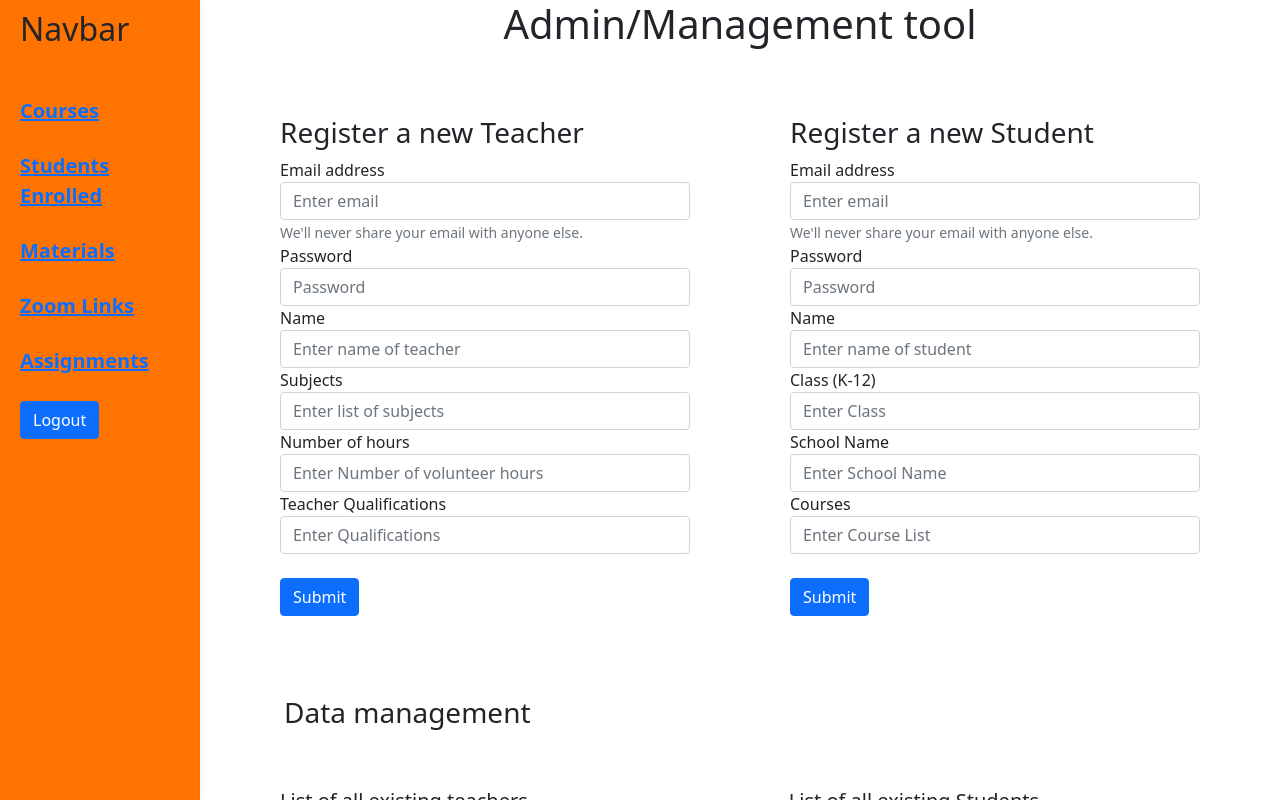
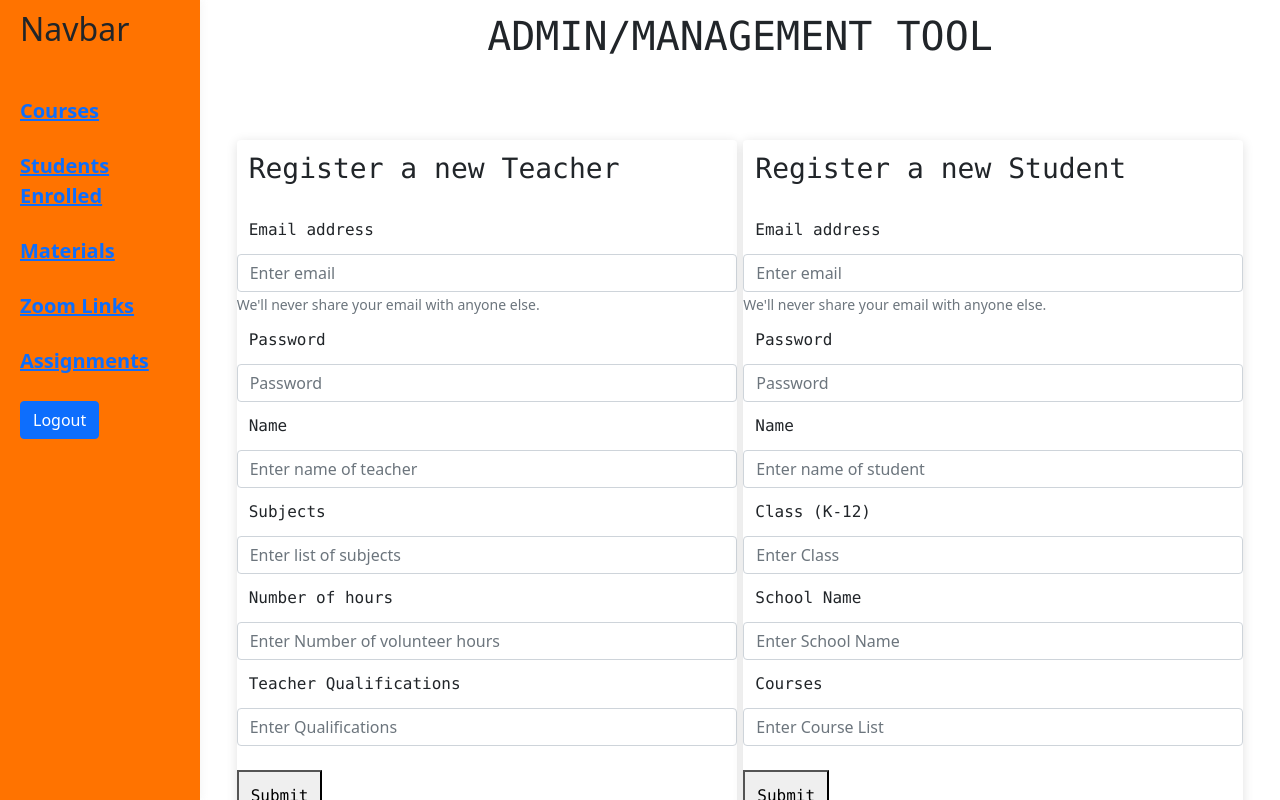
Before and after one commit to Jaydeep-P/E-Learning-Platform, a Next.js app in the folder frontend/: page /admin in a window 1280 px wide. Built offline with nearby package versions, Linux system fonts and the light colour scheme.

Commit message:
Update admin.js

```diff
--- a/frontend/pages/admin.js
+++ b/frontend/pages/admin.js
@@ -74,73 +74,73 @@ export default function Admin() {
 
         <div><TLeftNavbar /></div>
         <div className={styles.content}>
-          <h1>Admin/Management tool</h1>
+          <h1 className= "code">ADMIN/MANAGEMENT TOOL</h1>
 
           <div className={styles.form}>
-          <div className={styles.section}>
-            <h3>Register a new Teacher</h3>
+          <div className="job-listing">
+            <h3 className= "code">Register a new Teacher</h3>
             <form>
               <div class="form-group">
-                <label for="exampleInputEmail1">Email address</label>
+                <label for="exampleInputEmail1" className= "code">Email address</label>
+                <input type="email" class="form-control" id="exampleInputEmail1" aria-describedby="emailHelp" placeholder="Enter email" />
+                <small id="emailHelp" class="form-text text-muted" >We'll never share your email with anyone else.</small>
+              </div>
+              <div class="form-group">
+                <label for="exampleInputPassword1" className= "code">Password</label>
+                <input type="password" class="form-control" id="exampleInputPassword1" placeholder="Password" />
+              </div>
+              <div class="form-group">
+                <label for="exampleInputEmail1" className= "code">Name</label>
+                <input type="email" class="form-control" id="exampleInputEmail1" aria-describedby="emailHelp" placeholder="Enter name of teacher" />
+              </div>
+              <div class="form-group">
+                <label for="exampleInputEmail1" className= "code">Subjects</label>
+                <input type="email" class="form-control" id="exampleInputEmail1" aria-describedby="emailHelp" placeholder="Enter list of subjects" />
+              </div>
+              <div class="form-group">
+                <label for="exampleInputEmail1" className= "code">Number of hours</label>
+                <input type="email" class="form-control" id="exampleInputEmail1" aria-describedby="emailHelp" placeholder="Enter Number of volunteer hours" />
+              </div>
+              <div class="form-group">
+                <label for="exampleInputEmail1" className= "code">Teacher Qualifications</label>
+                <input type="email" class="form-control" id="exampleInputEmail1" aria-describedby="emailHelp" placeholder="Enter Qualifications" />
+              </div>
+              <br/>
+              <button type="submit" class="btn btn-primary" className= "code">Submit</button>
+            </form>
+          </div>
+
+          <div className="job-listing">
+            <h3 className= "code">Register a new Student</h3>
+            <form>
+              <div class="form-group">
+                <label for="exampleInputEmail1" className= "code">Email address</label>
                 <input type="email" class="form-control" id="exampleInputEmail1" aria-describedby="emailHelp" placeholder="Enter email" />
                 <small id="emailHelp" class="form-text text-muted">We'll never share your email with anyone else.</small>
               </div>
               <div class="form-group">
-                <label for="exampleInputPassword1">Password</label>
+                <label for="exampleInputPassword1" className= "code">Password</label>
                 <input type="password" class="form-control" id="exampleInputPassword1" placeholder="Password" />
               </div>
               <div class="form-group">
-                <label for="exampleInputEmail1">Name</label>
-                <input type="email" class="form-control" id="exampleInputEmail1" aria-describedby="emailHelp" placeholder="Enter name of teacher" />
-              </div>
-              <div class="form-group">
-                <label for="exampleInputEmail1">Subjects</label>
-                <input type="email" class="form-control" id="exampleInputEmail1" aria-describedby="emailHelp" placeholder="Enter list of subjects" />
-              </div>
-              <div class="form-group">
-                <label for="exampleInputEmail1">Number of hours</label>
-                <input type="email" class="form-control" id="exampleInputEmail1" aria-describedby="emailHelp" placeholder="Enter Number of volunteer hours" />
-              </div>
-              <div class="form-group">
-                <label for="exampleInputEmail1">Teacher Qualifications</label>
-                <input type="email" class="form-control" id="exampleInputEmail1" aria-describedby="emailHelp" placeholder="Enter Qualifications" />
-              </div>
-              <br/>
-              <button type="submit" class="btn btn-primary">Submit</button>
-            </form>
-          </div>
-
-          <div className={styles.section}>
-            <h3>Register a new Student</h3>
-            <form>
-              <div class="form-group">
-                <label for="exampleInputEmail1">Email address</label>
-                <input type="email" class="form-control" id="exampleInputEmail1" aria-describedby="emailHelp" placeholder="Enter email" />
-                <small id="emailHelp" class="form-text text-muted">We'll never share your email with anyone else.</small>
-              </div>
-              <div class="form-group">
-                <label for="exampleInputPassword1">Password</label>
-                <input type="password" class="form-control" id="exampleInputPassword1" placeholder="Password" />
-              </div>
-              <div class="form-group">
-                <label for="exampleInputEmail1">Name</label>
+                <label for="exampleInputEmail1" className= "code">Name</label>
                 <input type="email" class="form-control" id="exampleInputEmail1" aria-describedby="emailHelp" placeholder="Enter name of student" />
               </div>
               <div class="form-group">
-                <label for="exampleInputEmail1">Class (K-12)</label>
+                <label for="exampleInputEmail1" className= "code">Class (K-12)</label>
                 <input type="email" class="form-control" id="exampleInputEmail1" aria-describedby="emailHelp" placeholder="Enter Class" />
               </div>
               <div class="form-group">
-                <label for="exampleInputEmail1">School Name</label>
+                <label for="exampleInputEmail1" className= "code">School Name</label>
                 <input type="email" class="form-control" id="exampleInputEmail1" aria-describedby="emailHelp" placeholder="Enter School Name" />
               </div>
               <div class="form-group">
-                <label for="exampleInputEmail1">Courses</label>
+                <label for="exampleInputEmail1" className= "code">Courses</label>
                 <input type="email" class="form-control" id="exampleInputEmail1" aria-describedby="emailHelp" placeholder="Enter Course List" />
               </div>
               <br/>
 
-              <button type="submit" class="btn btn-primary">Submit</button>
+              <button type="submit" class="btn btn-primary" className= "code">Submit</button>
             </form>
           </div>
         </div>
@@ -149,8 +149,8 @@ export default function Admin() {
           <h3 className={styles.heading}>Data management</h3>
 
         <div className={styles.form}>
-          <div className={styles.section}>
-            <h5>List of all existing teachers</h5>
+        <div className="job-listing">
+            <h5 className= "code">List of all existing teachers</h5>
             <ul className="list-group">
             {
               teacherList.map((el,i)=>{
@@ -160,8 +160,8 @@ export default function Admin() {
           </ul>
           </div>
 
-          <div className={styles.section}>
-          <h5>List of all existing Students</h5>
+          <div className="job-listing">
+          <h5 className= "code">List of all existing Students</h5>
           <ul className="list-group">
             {
               studentList.map((el,i)=>{
```
